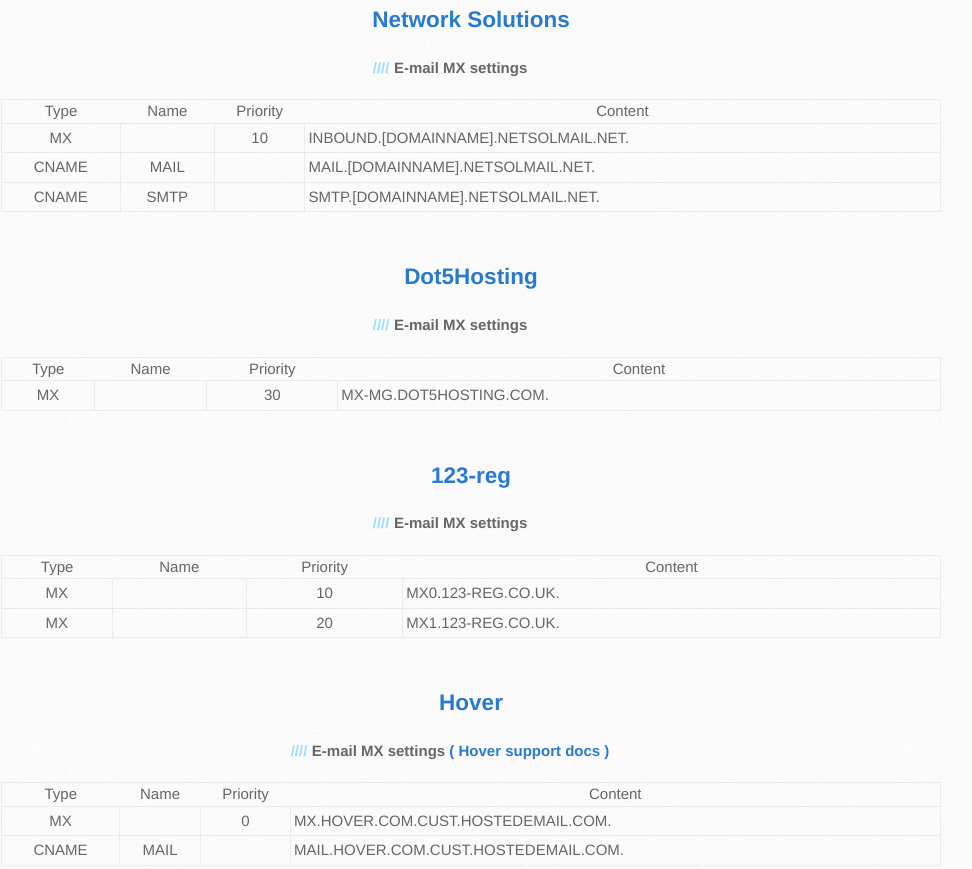
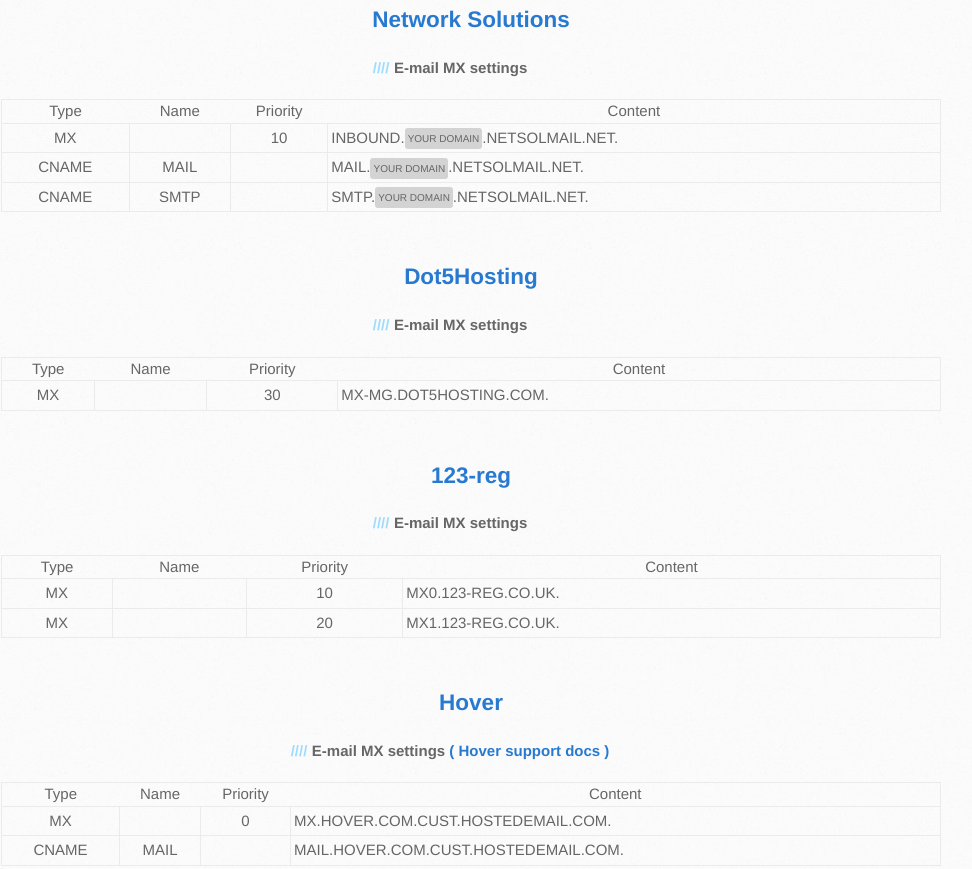
Before and after one commit to Automattic/hosting-settings, a plain HTML site: page index.html in a window 1280 px wide. Shown: the part 2179-3048 px from the top of the page, without its empty margins (169-1141 px from the left). Drawn offline with nearby package versions, Linux system fonts and the light colour scheme.

Commit message:
Some visuals

```diff
--- a/javascripts/main.js
+++ b/javascripts/main.js
@@ -6,6 +6,9 @@ function getServiceName( name ) {
 	return serviceNames[ name ];
 }
 
+function parsePlaceholders( content ) {
+	return content.replace( /\[domainname\]/ig, '<span class="placeholder">your domain</span>' );
+}
 
 function hostTemplate( host ) {
 	var t = "<div class='host'>";
@@ -23,7 +26,7 @@ function hostTemplate( host ) {
 			t += "<td class='type'>" + record.type + "</td>";
 			t += "<td class='name'>" + ( record.name || "" ) + "</td>";
 			t += "<td class='priority'>" + ( record.priority || "" ) + "</td>";
-			t += "<td class='content'>" + ( record.content || "" ) + "</td>";
+			t += "<td class='content'>" + parsePlaceholders( record.content || "" ) + "</td>";
 			t += "</tr>";
 		} );
 		t += "</table>";
--- a/stylesheets/stylesheet.css
+++ b/stylesheets/stylesheet.css
@@ -923,3 +923,12 @@ footer a:hover {
     vertical-align: middle;
     width: 130px;
 }
+
+td.content span.placeholder {
+  display:inline-block;
+  background-color: #D3D3D3;
+  padding:3px;
+  font-size:10px;
+  border-radius: 3px;
+  vertical-align: bottom;
+}
```
